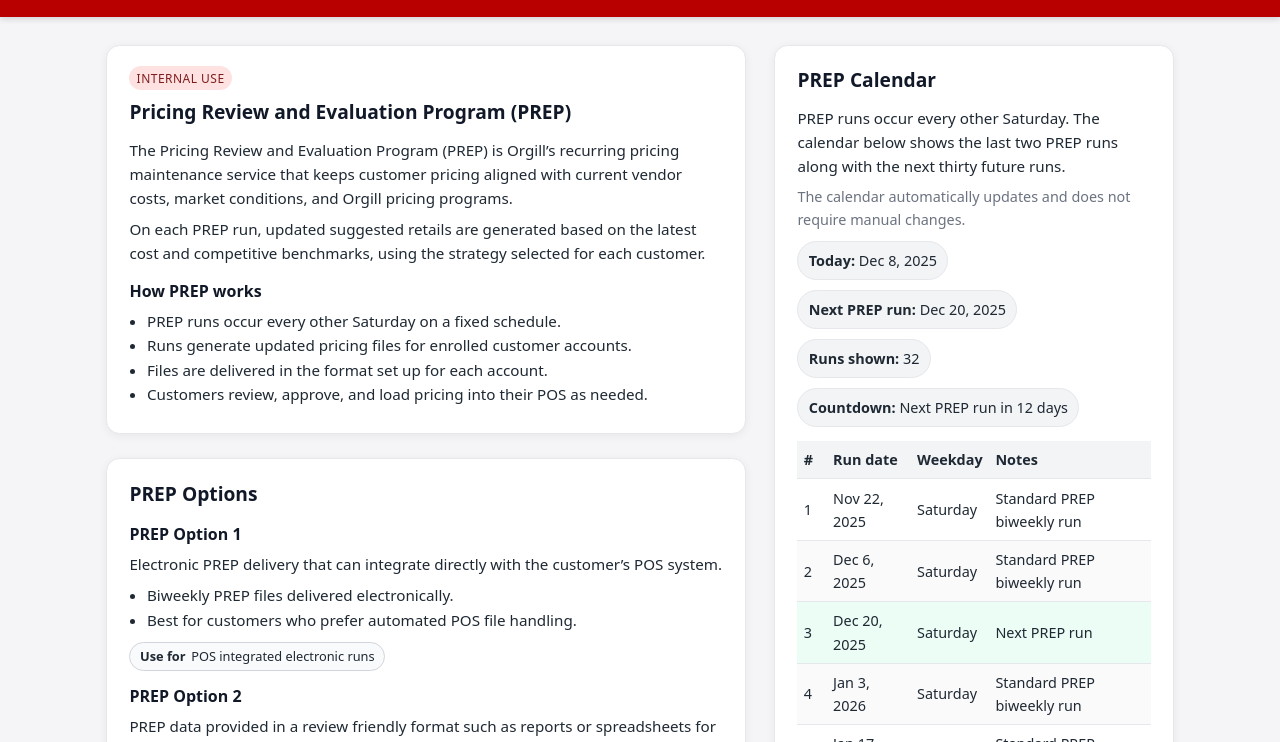
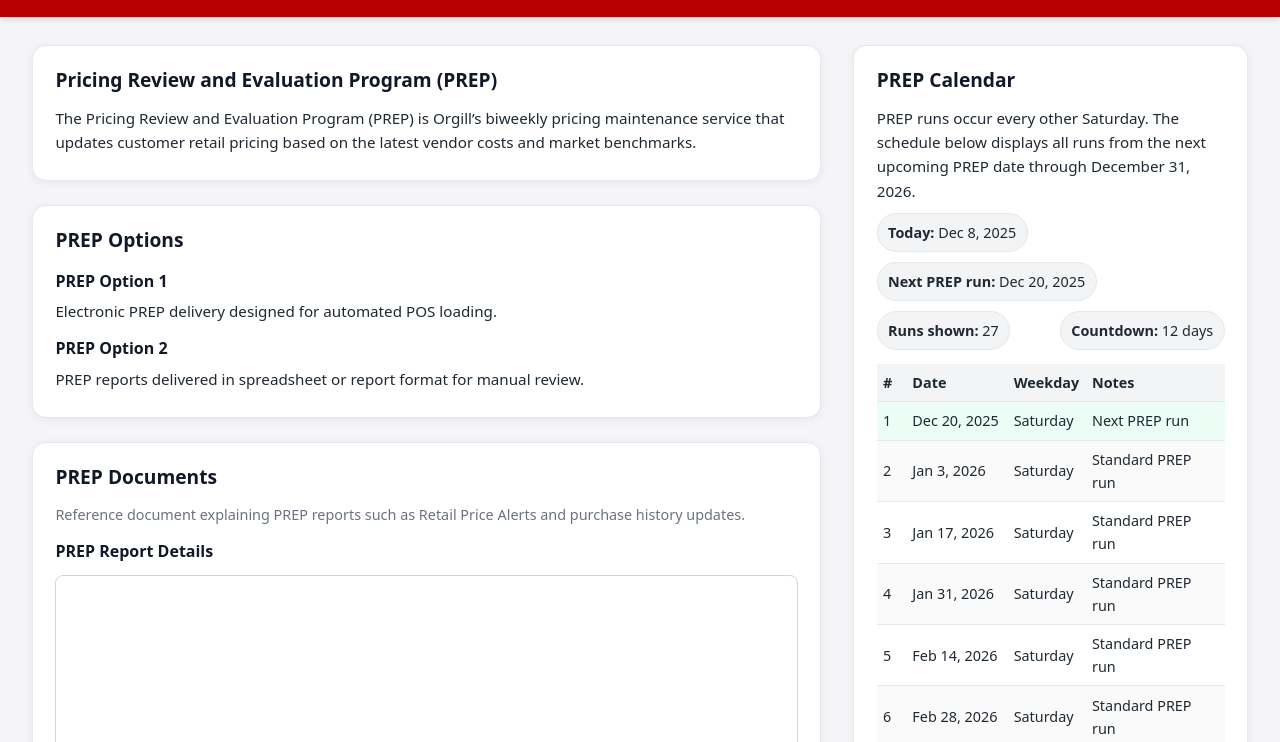
Before and after one commit to luke-200/orgill-prep-site, a plain HTML site: page index.html in a window 1280 px wide. Shown: the part 58-800 px from the top of the page. Drawn offline with Linux system fonts and the light colour scheme.

Commit message:
Refactor index.html for improved layout and content
Updated the Orgill PREP Program HTML structure and styles, including enhancements to the calendar and contact sections.

```diff
--- a/index.html
+++ b/index.html
@@ -55,17 +55,17 @@
     }
 
     main {
-      max-width: 1100px;
+      width: 100%;
       margin: 1.75rem auto 2.5rem;
-      padding: 0 1rem;
+      padding: 0 2rem;
       display: grid;
-      grid-template-columns: minmax(0, 2fr) minmax(0, 1.25fr);
-      gap: 1.75rem;
+      grid-template-columns: 2fr 1fr;
+      gap: 2rem;
     }
 
     @media (max-width: 900px) {
       main {
-        grid-template-columns: minmax(0, 1fr);
+        grid-template-columns: 1fr;
       }
       header {
         justify-content: center;
@@ -112,18 +112,6 @@
       font-size: 0.95rem;
     }
 
-    .tag {
-      display: inline-block;
-      font-size: 0.75rem;
-      padding: 0.15rem 0.45rem;
-      border-radius: 999px;
-      background: #fee2e2;
-      color: #7f1d1d;
-      margin-bottom: 0.4rem;
-      text-transform: uppercase;
-      letter-spacing: 0.04em;
-    }
-
     .muted {
       font-size: 0.9rem;
       color: #6b7280;
@@ -142,11 +130,6 @@
       margin-top: 0.15rem;
     }
 
-    .pill span {
-      font-weight: 600;
-    }
-
-    /* Calendar styles */
     .summary-row {
       display: flex;
       flex-wrap: wrap;
@@ -186,18 +169,15 @@
       background: #fafafa;
     }
 
-    /* Highlight next run */
     .row-next {
       background: #ecfdf5 !important;
     }
 
-    /* Highlight today if it is a PREP date */
     .row-today {
       outline: 2px solid #2563eb;
       outline-offset: -2px;
     }
 
-    /* PDF embeds */
     .pdf-embed {
       border: 1px solid #d1d5db;
       border-radius: 0.5rem;
@@ -211,18 +191,15 @@
       text-align: center;
       font-size: 0.8rem;
       color: #9ca3af;
-      padding-bottom: 1rem;
+      padding: 1.5rem 0 1rem;
     }
 
     a {
       color: #b80000;
     }
-
-    a:hover {
-      text-decoration: underline;
-    }
   </style>
 </head>
+
 <body>
   <header>
     <div class="brand">Orgill PREP</div>
@@ -236,121 +213,57 @@
   </header>
 
   <main>
-    <!-- Left side: overview + options + documents -->
     <div>
       <section class="card" id="about">
-        <span class="tag">Internal use</span>
         <h2>Pricing Review and Evaluation Program (PREP)</h2>
         <p>
-          The Pricing Review and Evaluation Program (PREP) is Orgill’s recurring pricing maintenance
-          service that keeps customer pricing aligned with current vendor costs, market conditions,
-          and Orgill pricing programs.
+          The Pricing Review and Evaluation Program (PREP) is Orgill’s biweekly pricing maintenance
+          service that updates customer retail pricing based on the latest vendor costs and market benchmarks.
         </p>
-        <p>
-          On each PREP run, updated suggested retails are generated based on the latest cost and
-          competitive benchmarks, using the strategy selected for each customer.
-        </p>
-
-        <h3>How PREP works</h3>
-        <ul>
-          <li>PREP runs occur every other Saturday on a fixed schedule.</li>
-          <li>Runs generate updated pricing files for enrolled customer accounts.</li>
-          <li>Files are delivered in the format set up for each account.</li>
-          <li>Customers review, approve, and load pricing into their POS as needed.</li>
-        </ul>
       </section>
 
       <section class="card" id="options">
         <h2>PREP Options</h2>
 
         <h3>PREP Option 1</h3>
-        <p>
-          Electronic PREP delivery that can integrate directly with the customer’s POS system.
-        </p>
-        <ul>
-          <li>Biweekly PREP files delivered electronically.</li>
-          <li>Best for customers who prefer automated POS file handling.</li>
-        </ul>
-        <div class="pill">
-          <span>Use for</span> POS integrated electronic runs
-        </div>
+        <p>Electronic PREP delivery designed for automated POS loading.</p>
 
         <h3>PREP Option 2</h3>
-        <p>
-          PREP data provided in a review friendly format such as reports or spreadsheets for
-          manual review and loading.
-        </p>
-        <ul>
-          <li>Biweekly PREP files provided as reports or spreadsheets.</li>
-          <li>Best for customers who want to review updates before loading into POS.</li>
-        </ul>
-        <div class="pill">
-          <span>Use for</span> Manual review and loading
-        </div>
-
-        <h3>Enrollment notes</h3>
-        <ul>
-          <li>Confirm the Orgill account number and current PREP status.</li>
-          <li>Verify which PREP option the customer wants.</li>
-          <li>Submit the change through the internal PREP enrollment workflow.</li>
-        </ul>
-        <p class="muted">
-          Accounts must be enrolled in PREP Option 1 or Option 2 to receive PREP runs.
-        </p>
+        <p>PREP reports delivered in spreadsheet or report format for manual review.</p>
       </section>
 
       <section class="card" id="documents">
         <h2>PREP Documents</h2>
         <p class="muted">
-          This document explains the PREP related reports that customers receive, such as Retail Price
-          Alerts, purchase history reports, discontinued item reports, and promotions alerts.
+          Reference document explaining PREP reports such as Retail Price Alerts and purchase history updates.
         </p>
 
         <h3>PREP Report Details</h3>
-        <p>
-          Use this as a reference when explaining PREP reports and their contents to customers or internal teams.
-        </p>
-        <embed
-          class="pdf-embed"
-          src="Prep-Report-Details.pdf"
-          type="application/pdf"
-        />
+        <embed class="pdf-embed" src="Prep-Report-Details.pdf" type="application/pdf" />
         <p><a href="Prep-Report-Details.pdf" download>Download PREP Report Details PDF</a></p>
       </section>
     </div>
 
-    <!-- Right side: calendar + contacts -->
     <div>
       <section class="card" id="calendar">
         <h2>PREP Calendar</h2>
         <p>
-          PREP runs occur every other Saturday. The calendar below shows the last two PREP runs
-          along with the next thirty future runs.
-        </p>
-        <p class="muted">
-          The calendar automatically updates and does not require manual changes.
+          PREP runs occur every other Saturday. The schedule below displays all runs from the next
+          upcoming PREP date through December 31, 2026.
         </p>
 
         <div class="summary-row">
-          <div class="summary-item">
-            <strong>Today:</strong> <span id="todayLabel"></span>
-          </div>
-          <div class="summary-item">
-            <strong>Next PREP run:</strong> <span id="nextRunLabel"></span>
-          </div>
-          <div class="summary-item">
-            <strong>Runs shown:</strong> <span id="runCountLabel"></span>
-          </div>
-          <div class="summary-item">
-            <strong>Countdown:</strong> <span id="countdownLabel"></span>
-          </div>
+          <div class="summary-item"><strong>Today:</strong> <span id="todayLabel"></span></div>
+          <div class="summary-item"><strong>Next PREP run:</strong> <span id="nextRunLabel"></span></div>
+          <div class="summary-item"><strong>Runs shown:</strong> <span id="runCountLabel"></span></div>
+          <div class="summary-item"><strong>Countdown:</strong> <span id="countdownLabel"></span></div>
         </div>
 
-        <table aria-label="Upcoming PREP runs">
+        <table>
           <thead>
             <tr>
               <th>#</th>
-              <th>Run date</th>
+              <th>Date</th>
               <th>Weekday</th>
               <th>Notes</th>
             </tr>
@@ -361,56 +274,41 @@
 
       <section class="card" id="contact">
         <h2>PREP Contacts</h2>
-        <p>
-          For questions about PREP enrollment, schedule, or delivery format, contact:
-        </p>
-        <p>
-          <strong>PREP / Pricing Team</strong><br />
-          Email: <a href="mailto:pricing@orgill.com">pricing@orgill.com</a><br />
-          Phone: (000) 000-0000
-        </p>
+        <p><strong>Pricing Department</strong><br>Orgill, Inc.</p>
+        <p><strong>Jackie Bacon</strong><br>Vice President<br>Extension 6523</p>
+        <p><strong>Luke Houston</strong><br>Pricing Analytics Specialist<br>Extension 2182</p>
       </section>
     </div>
   </main>
 
   <footer>
-    Orgill PREP internal reference – Calendar updates automatically
+    Orgill PREP calendar and reference information through 2026
   </footer>
 
   <script>
-    // Past and future runs to display
-    const PAST_RUNS = 2;
-    const FUTURE_RUNS = 30;
-    const TOTAL_ROWS = PAST_RUNS + FUTURE_RUNS;
+    // PREP cycle anchor date requested: first PREP run on 12/20/2025
+    const ANCHOR_PREP_DATE = new Date("2025-12-20T00:00:00");
+    const END_DATE = new Date("2026-12-31T00:00:00");
 
-    // Anchor PREP date (known PREP Saturday)
-    const ANCHOR_PREP_DATE = new Date("2025-09-13T00:00:00");
-
-    function stripTime(date) {
-      return new Date(date.getFullYear(), date.getMonth(), date.getDate());
+    function stripTime(d) {
+      return new Date(d.getFullYear(), d.getMonth(), d.getDate());
     }
 
-    function formatDate(date) {
-      return date.toLocaleDateString(undefined, {
-        year: "numeric",
-        month: "short",
-        day: "numeric"
-      });
+    function formatDate(d) {
+      return d.toLocaleDateString(undefined, { year: "numeric", month: "short", day: "numeric" });
     }
 
-    function weekdayName(date) {
-      return date.toLocaleDateString(undefined, { weekday: "long" });
+    function weekdayName(d) {
+      return d.toLocaleDateString(undefined, { weekday: "long" });
     }
 
     function getNextPrepDate(today, anchor) {
-      const oneDayMs = 86400000;
       const cleanToday = stripTime(today);
       const cleanAnchor = stripTime(anchor);
-
       if (cleanToday <= cleanAnchor) return cleanAnchor;
 
-      const diffDays = Math.floor((cleanToday - cleanAnchor) / oneDayMs);
-      const cycles = Math.ceil(diffDays / 14);
+      const daysBetween = Math.floor((cleanToday - cleanAnchor) / 86400000);
+      const cycles = Math.ceil(daysBetween / 14);
       const next = new Date(cleanAnchor);
       next.setDate(cleanAnchor.getDate() + cycles * 14);
       return next;
@@ -419,66 +317,59 @@
     function buildSchedule() {
       const today = new Date();
       const cleanToday = stripTime(today);
+
+      document.getElementById("todayLabel").textContent = formatDate(today);
+
+      if (cleanToday > END_DATE) {
+        document.getElementById("nextRunLabel").textContent = "Schedule ended";
+        document.getElementById("countdownLabel").textContent = "Ended on Dec 31, 2026";
+        document.getElementById("runCountLabel").textContent = "0";
+        return;
+      }
+
       const nextPrep = getNextPrepDate(today, ANCHOR_PREP_DATE);
+      document.getElementById("nextRunLabel").textContent = formatDate(nextPrep);
 
-      const todayLabel = document.getElementById("todayLabel");
-      const nextRunLabel = document.getElementById("nextRunLabel");
-      const runCountLabel = document.getElementById("runCountLabel");
-      const countdownLabel = document.getElementById("countdownLabel");
+      const diffDays = Math.round((stripTime(nextPrep) - cleanToday) / 86400000);
+      document.getElementById("countdownLabel").textContent =
+        diffDays === 0 ? "PREP is today" :
+        diffDays === 1 ? "1 day" :
+        diffDays + " days";
+
       const tbody = document.getElementById("scheduleBody");
-
-      todayLabel.textContent = formatDate(today);
-      nextRunLabel.textContent = formatDate(nextPrep);
-      runCountLabel.textContent = TOTAL_ROWS;
-
-      // Countdown days
-      const diffDays = Math.round((stripTime(nextPrep) - cleanToday) / 86400000);
-      countdownLabel.textContent =
-          diffDays === 0 ? "PREP run is today" :
-          diffDays === 1 ? "Next PREP run in 1 day" :
-          `Next PREP run in ${diffDays} days`;
-
       tbody.innerHTML = "";
 
-      // Start list 2 runs before next PREP run
-      const firstDate = new Date(nextPrep);
-      firstDate.setDate(nextPrep.getDate() - PAST_RUNS * 14);
+      let runs = [];
+      let index = 0;
+      while (true) {
+        const d = new Date(nextPrep);
+        d.setDate(nextPrep.getDate() + index * 14);
+        if (stripTime(d) > END_DATE) break;
+        runs.push(d);
+        index++;
+      }
 
-      for (let i = 0; i < TOTAL_ROWS; i++) {
-        const runDate = new Date(firstDate);
-        runDate.setDate(firstDate.getDate() + i * 14);
+      document.getElementById("runCountLabel").textContent = runs.length;
 
+      runs.forEach((runDate, i) => {
         const row = document.createElement("tr");
 
-        const numTd = document.createElement("td");
-        numTd.textContent = i + 1;
-
-        const dateTd = document.createElement("td");
-        dateTd.textContent = formatDate(runDate);
-
-        const weekdayTd = document.createElement("td");
-        weekdayTd.textContent = weekdayName(runDate);
-
-        const notesTd = document.createElement("td");
-        notesTd.textContent = "Standard PREP biweekly run";
-
-        // Highlight next PREP run
         if (stripTime(runDate).getTime() === stripTime(nextPrep).getTime()) {
           row.classList.add("row-next");
-          notesTd.textContent = "Next PREP run";
         }
-
-        // Highlight if today is a PREP day
         if (stripTime(runDate).getTime() === cleanToday.getTime()) {
           row.classList.add("row-today");
         }
 
-        row.appendChild(numTd);
-        row.appendChild(dateTd);
-        row.appendChild(weekdayTd);
-        row.appendChild(notesTd);
+        row.innerHTML = `
+          <td>${i + 1}</td>
+          <td>${formatDate(runDate)}</td>
+          <td>${weekdayName(runDate)}</td>
+          <td>${stripTime(runDate).getTime() === stripTime(nextPrep).getTime() ? "Next PREP run" : "Standard PREP run"}</td>
+        `;
+
         tbody.appendChild(row);
-      }
+      });
     }
 
     document.addEventListener("DOMContentLoaded", buildSchedule);
```
